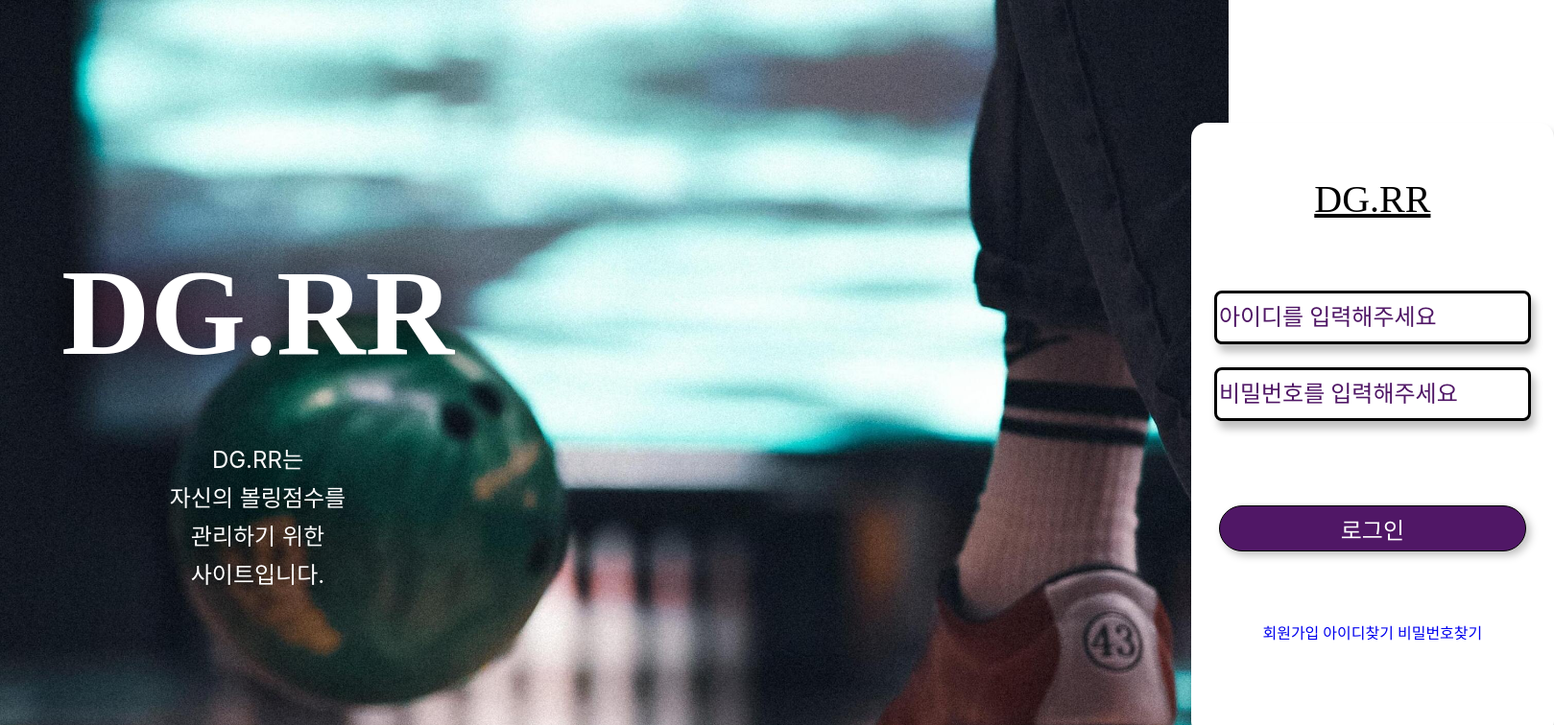
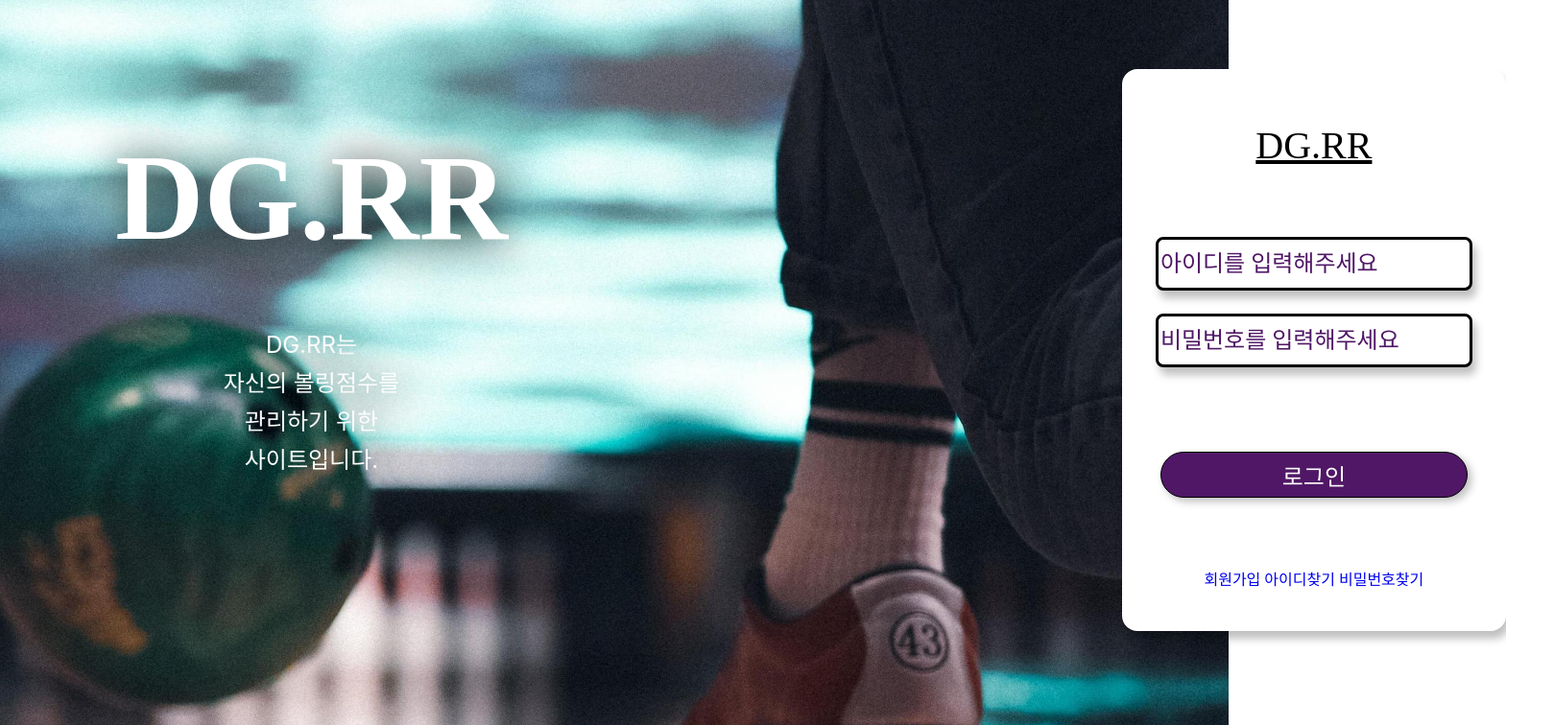
Before and after one commit to Vailish/DGRR, a React (Create React App) app in the folder DGRR/frontend/DGRR-App/: page / in a window 1280 px wide. Shown: the top 756 px of the page at 96% size, 1619 px wide, since content can reach past the window. Built offline with nearby package versions, Linux system fonts and the light colour scheme; a web font is replaced by a local one.

Commit message:
Design : Update LoginComponent

```diff
--- a/DGRR/frontend/DGRR-App/src/components/user/Join/Join.jsx
+++ b/DGRR/frontend/DGRR-App/src/components/user/Join/Join.jsx
@@ -1,5 +1,5 @@
 import React from 'react'
-
+import '../../../scss/Join.scss'
 const Join = () => {
   return (
     <div>
--- a/DGRR/frontend/DGRR-App/src/components/user/Login/Login.jsx
+++ b/DGRR/frontend/DGRR-App/src/components/user/Login/Login.jsx
@@ -38,6 +38,7 @@ const Login = () => {
       })
   }
   return (
+    <div className="LoginTheme">
       <div className="Login">
         <div className="Text">
           <div className="TitleText">
@@ -72,6 +73,7 @@ const Login = () => {
           </div>
         </div>
       </div>
+    </div>
   )
 }
 
--- a/DGRR/frontend/DGRR-App/src/scss/Join.scss
+++ b/DGRR/frontend/DGRR-App/src/scss/Join.scss
@@ -0,0 +1,3 @@
+body {
+  background: none;
+}
--- a/DGRR/frontend/DGRR-App/src/scss/Login.scss
+++ b/DGRR/frontend/DGRR-App/src/scss/Login.scss
@@ -1,23 +1,29 @@
 @import url('https://fonts.googleapis.com/css2?family=Poller+One&display=swap');
 
-@media (min-width: 320px) and (max-width: 1920px) {
-  body {
-    &::-webkit-scrollbar {
-      display: none;
-    }
+body {
+  width: 100%;
+  height: 100%;
+  &::-webkit-scrollbar {
+    display: none;
   }
+}
+.LoginTheme {
+  background-image: url('../img/background.jpg');
+  background-position: 50%;
+  background-size: cover;
   .Login {
-    width: 100vw;
+    max-width: 1920px;
+    min-width: 1280px;
+    width: 100%;
     height: 100vh;
-    background-image: url('../img/background.jpg');
-    background-size: cover;
+    margin: auto 40px;
     display: inline-flex;
     .Text {
       max-width: 640px;
       height: 640px;
-      margin-top: 12rem;
-      margin-bottom: 10rem;
-      margin-left: 4rem;
+      margin-top: 72px;
+      margin-bottom: 40px;
+      margin-left: 80px;
       text-align: center;
       color: #fff;
       .TitleText {
@@ -39,13 +45,15 @@
       }
     }
     .LoginForm {
-      width: 320rem;
-      height: 40rem;
+      max-width: 700px;
+      width: 500px;
+      min-width: 400px;
+      height: 586px;
       border-radius: 16px;
-      margin-top: 8rem;
-      margin-bottom: 8rem;
-      margin-left: 48rem;
-      margin-right: 8rem;
+      margin-top: 72px;
+      margin-bottom: 72px;
+      margin-left: 640px;
+      margin-right: 80px;
       background-color: #fff;
       box-shadow: 4px 8px 8px rgba(0, 0, 0, 0.25);
       .TitleForm {
```
Also changed, not shown: 2 other files (tests, documents, lock files or other folders). Lines whose indentation alone changed are shown as unchanged.
